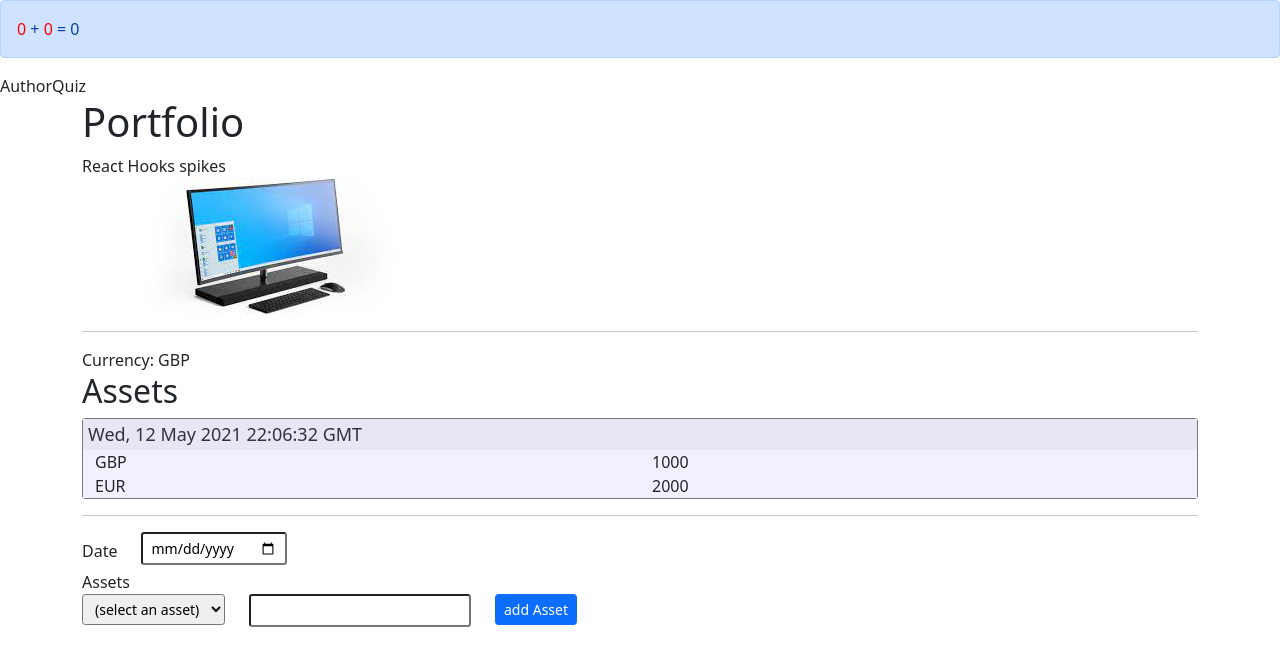
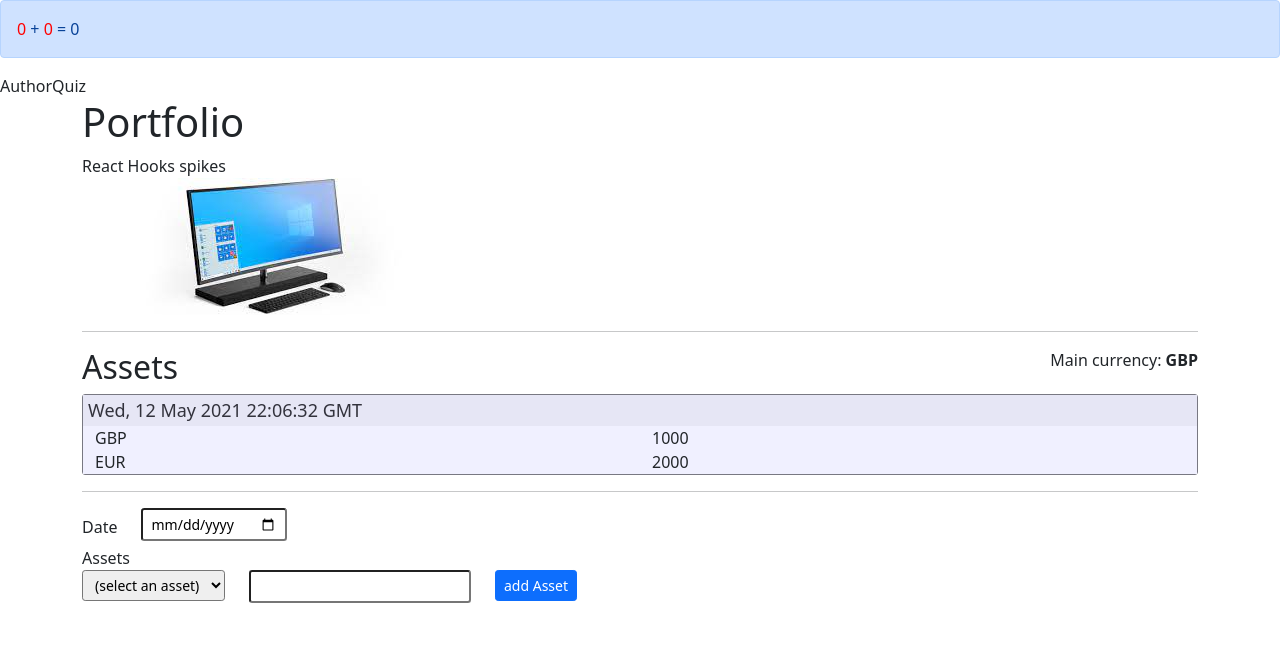
Before and after one commit to alex-piccione/spikes.React, a React (Create React App) app: page / in a window 1280 px wide. Shown: the top 666 px of the page. Built offline with nearby package versions, Linux system fonts and the light colour scheme.

Commit message:
as before

```diff
--- a/src/components/Portfolio/Dashboard.tsx
+++ b/src/components/Portfolio/Dashboard.tsx
@@ -1,4 +1,4 @@
-import React from "react"
+import React, { useContext } from "react"
 import { Asset, DateAssets, Portfolio, createInitialPortfolio, AssetAtDate } from "./types"
 import DateAssetsView from "./DateAssetsView.component"
 import DateAssetsAdd from "./DateAssetsAdd.component"
@@ -8,9 +8,9 @@ import DateAssetsAdd from "./DateAssetsAdd.component"
 import ImageToggleOnScroll from "../spike.ImageToggleOnScroll"
 
 import { getDatePart } from "../../date utils"
+import { ConfigContext } from "../.."
 
 type DashboardProps = {
-  currency: string
   availableAssets: Asset[]
 }
 
@@ -56,7 +56,7 @@ export default class PortfolioDashboard extends React.Component<DashboardProps,
 
       <hr />
 
-      <div>Currency: {this.props.currency}</div>
+      <CurrencyInUse />
       <div><h2>Assets</h2></div>
       {this.state.portfolio.dates.map(d =>
         <DateAssetsView dateAssets={d} key={d.date.getUTCMilliseconds()} ></DateAssetsView>
@@ -66,3 +66,8 @@ export default class PortfolioDashboard extends React.Component<DashboardProps,
       </div>
   }
 }
+
+const CurrencyInUse = () => {
+  const config = useContext(ConfigContext)
+  return <div style={{float: "right"}}>Main currency: <strong>{config.currency}</strong></div>
+}
--- a/src/index.tsx
+++ b/src/index.tsx
@@ -36,9 +36,16 @@ const availableAssets = [
   { name: "Bitcoin", code: "BTC"},
 ]
 
+const config = {
+  currency: "GBP"
+}
+export const ConfigContext = React.createContext(config)
+
 ReactDOM.render(
   <React.StrictMode>
-    <PortfolioDashboard currency="GBP" availableAssets={availableAssets} />
+    <ConfigContext.Provider value={config}>
+      <PortfolioDashboard availableAssets={availableAssets} />
+    </ConfigContext.Provider>
   </React.StrictMode>,
   document.getElementById("Portfolio")
 )
```
